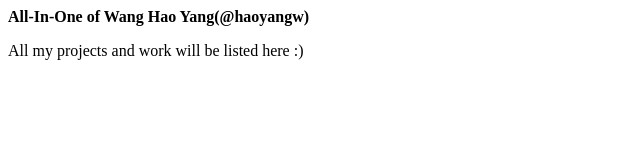
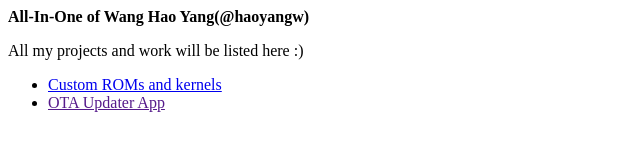
Before and after one commit to haoyangw/haoyangw.github.io, a plain HTML site: page index.html in a window 1280 px wide. Shown: the whole page, without its empty margins (0-640 px from the left). Drawn offline with Linux system fonts and the light colour scheme.

Commit message:
Update index with proper information

```diff
--- a/index.html
+++ b/index.html
@@ -1,2 +1,7 @@
+<title>All about (narcissistic) Me</title>
 <p><b>All-In-One of Wang Hao Yang(@haoyangw)</b></p>
 <p>All my projects and work will be listed here :)</p>
+<ul>
+<li><a href="https://haoyangw.github.io/local_manifests">Custom ROMs and kernels</a></li>
+<li><a href="">OTA Updater App</a></li>
+</ul>
```
